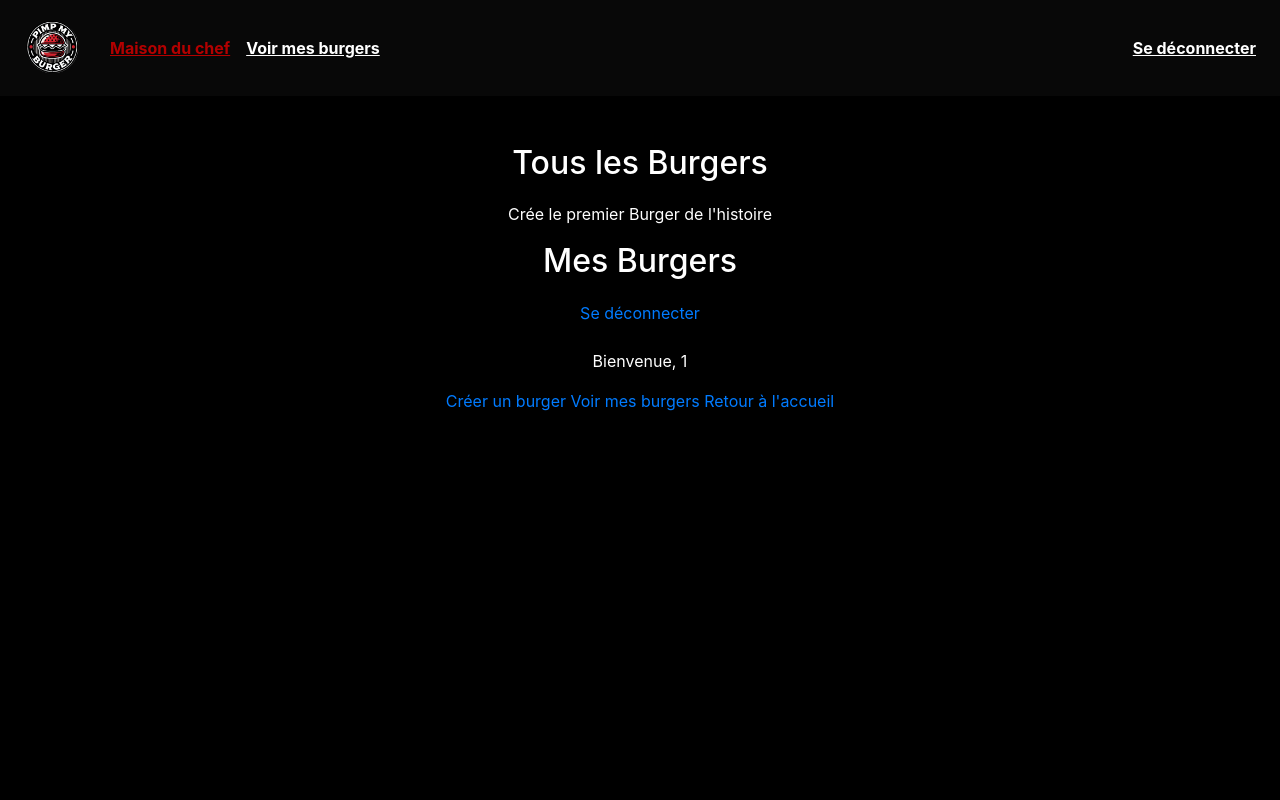
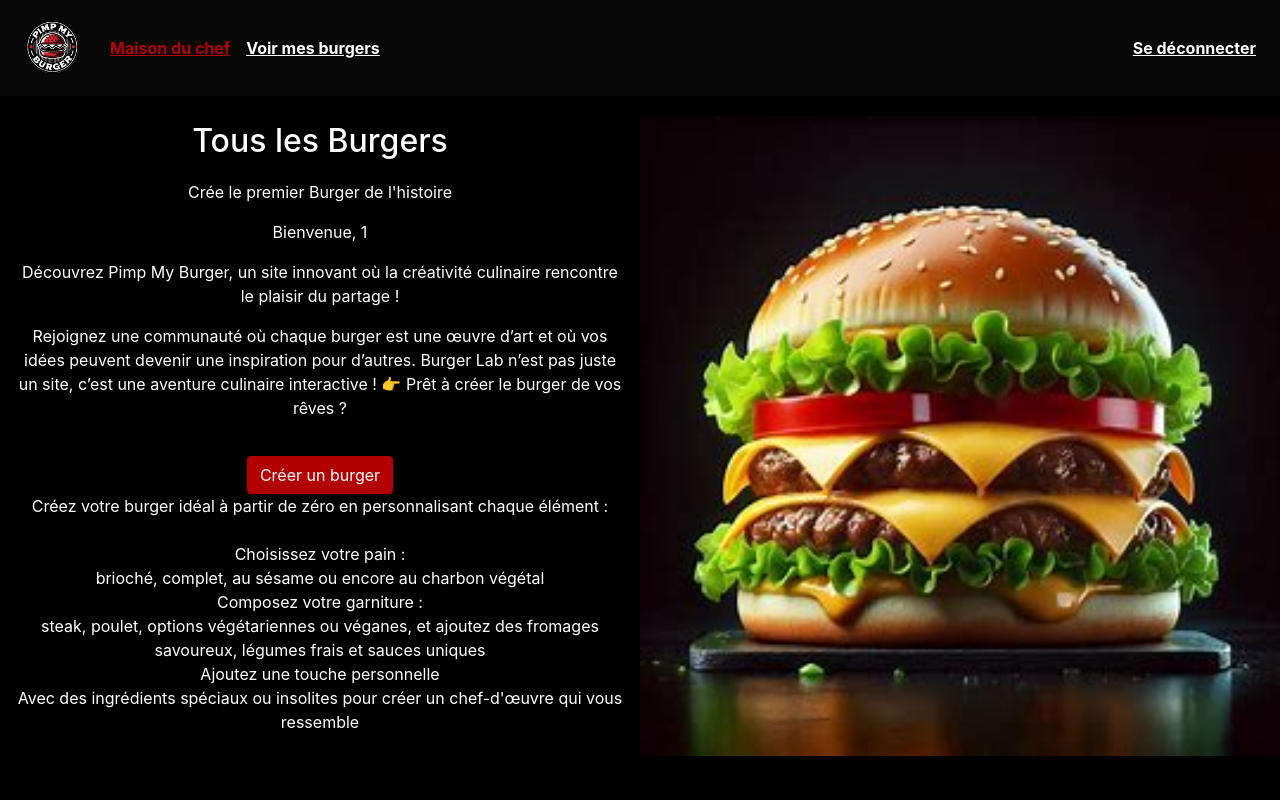
Before and after one commit to MARIE-Clement-2225058b/Paradigmes_BD, a Flask app: page / in a window 1280 px wide. Run offline with Flask 3, Linux system fonts and the light colour scheme; the visitor is signed in with stand-in values (Sample User, id 1); data that the repository does not hold is empty; some libraries are stand-ins or nearby versions.

Commit message:
rework css draft not finished

```diff
--- a/app.py
+++ b/app.py
@@ -16,7 +16,7 @@ app.secret_key = f'{os.urandom(26)}'  # Utilisez os.urandom(24) pour une clé al
 
 # Connexion à MongoDB
 client = pymongo.MongoClient('mongodb://localhost:27017')
-client.drop_database('burger_app')
+##client.drop_database('burger_app')
 db = client['burger_app']
 
 # Créer les collections si elles n'existent pas, avec le validateur de schémas
--- a/static/style.css
+++ b/static/style.css
@@ -58,3 +58,35 @@ p {
     border-radius: 100px;
     box-shadow: 0 5px 15px rgba(0, 0, 0, 0.5);
 }
+
+main {
+    display: grid;
+    grid-template-columns: 1fr 1fr;
+    grid-template-areas: "left right";
+    height: 100%;
+}
+
+.left-panel {
+    grid-area: left;
+    display: flex;
+    flex-direction: column;
+    align-items: center;
+    justify-content: center;
+
+    p {
+        text-align: center;
+    }
+}
+
+.right-panel {
+    grid-area: right;
+    display: flex;
+    flex-direction: column;
+    align-items: center;
+    justify-content: center;
+
+    img {
+        width: 100%;
+        height: auto;
+    }
+}
--- a/templates/index.html
+++ b/templates/index.html
@@ -34,8 +34,9 @@
         </ul>
     </div>
 </nav>
-
-<div class="container text-center mt-5">
+<main>
+    <div class="left-panel">
+        <div class="container">
             <h2>Tous les Burgers</h2>
             {% if burgers %}
             <ul>
@@ -50,17 +51,35 @@
             <p>Crée le premier Burger de l'histoire</p>
             {% endif %}
 
-<h2>Mes Burgers</h2>
             {% if session.get('user_id') %}
-<a href="{{ url_for('logout') }}">Se déconnecter</a><br><br>
+            <div class="">
                 <p>Bienvenue, {{ session['user_id'] }}</p>
-<a href="{{ url_for('create_burger') }}">Créer un burger</a>
+                <p>Découvrez Pimp My Burger, un site innovant où la créativité culinaire rencontre le plaisir du partage !</p>
+                <p >Rejoignez une communauté où chaque burger est une œuvre d’art et où vos idées peuvent devenir une inspiration pour d’autres. Burger Lab n’est pas juste un site, c’est une aventure culinaire interactive !
+                    👉 Prêt à créer le burger de vos rêves ?</p>
+                <a href="{{ url_for('create_burger') }}" class="btn btn-primary">Créer un burger</a>
+            </div>
+        </div>
+        <div class="">
+
+            <p>Créez votre burger idéal à partir de zéro en personnalisant chaque élément :<br>
+                <br>
+                Choisissez votre pain : <br>
+                brioché, complet, au sésame ou encore au charbon végétal
+                <br>
+                Composez votre garniture : <br>
+                steak, poulet, options végétariennes ou véganes, et ajoutez des fromages savoureux, légumes frais et sauces uniques
+                <br>
+                Ajoutez une touche personnelle<br>
+                Avec des ingrédients spéciaux ou insolites pour créer un chef-d'œuvre qui vous ressemble</p>
             {% else %}
-<a href="{{ url_for('login') }}">Se connecter</a><br><br>
             <p>Veuillez vous connecter pour créer un burger.</p>
             {% endif %}
-
-<a href="{{ url_for('my_burgers') }}">Voir mes burgers</a>
-<a href="{{ url_for('index') }}">Retour à l'accueil</a>
+        </div>
+    </div>
+    <div class="right-panel">
+        <img class="image-burger" src="/static/images/burger.jpg" alt="">
+    </div>
+</main>
 </body>
 </html>
```
Lines whose indentation alone changed are shown as unchanged.
